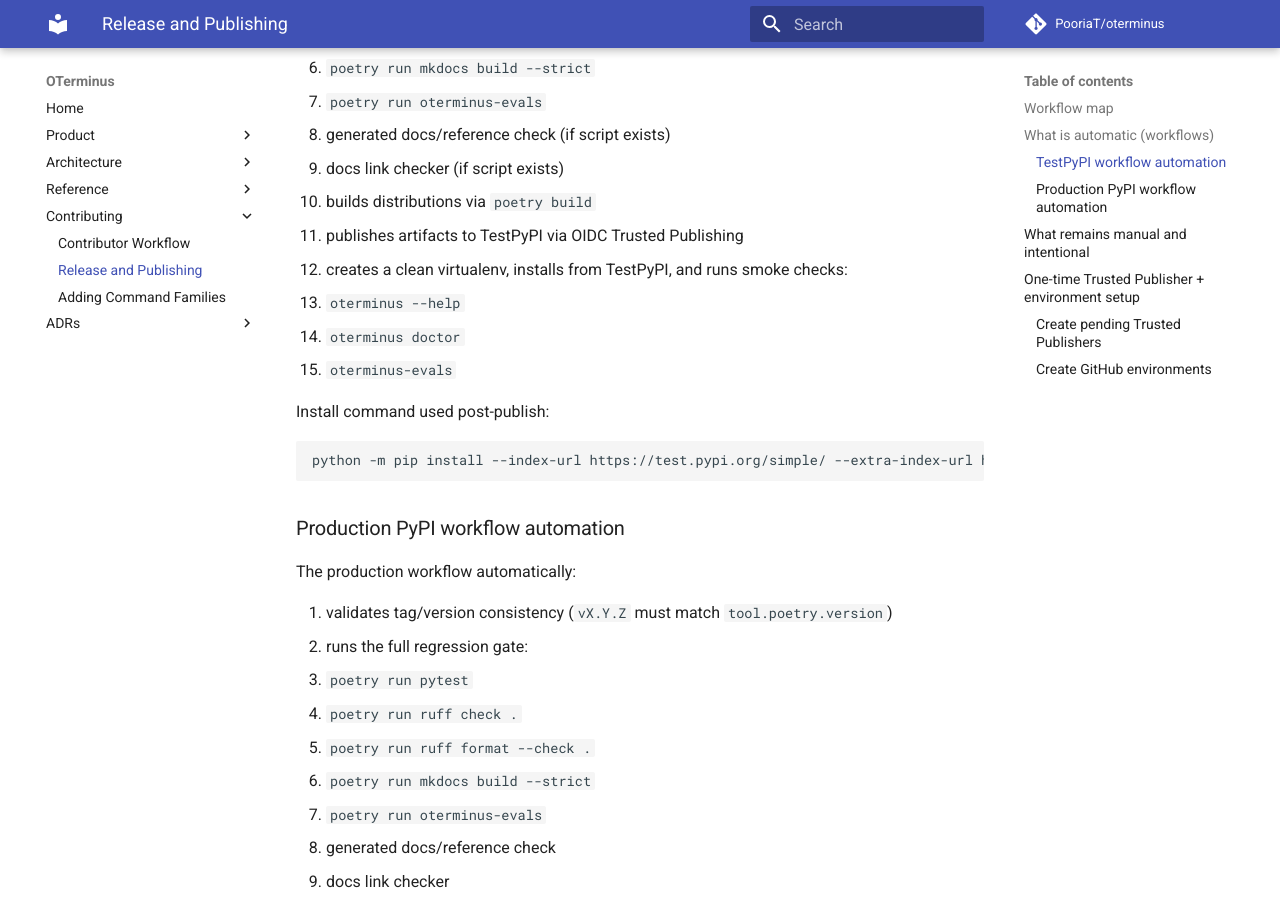
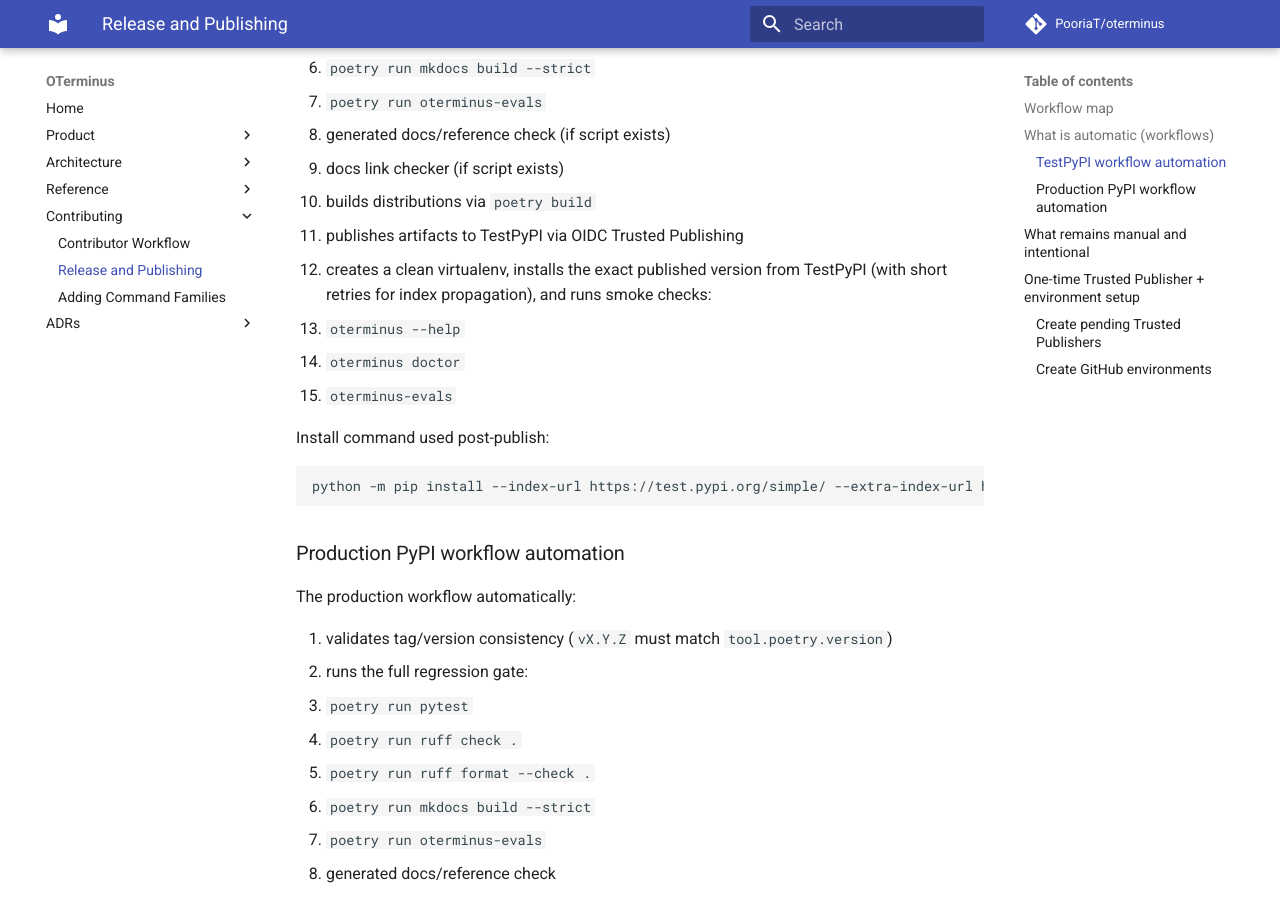
Before and after one commit to PooriaT/oterminus, an MkDocs documentation site: the page built from docs/release.md, in a window 1280 px wide and 900 px high, scrolled down 874 px. Built offline with MkDocs 1.6.1 and Material for MkDocs 9.7.7, drawn with Linux system fonts in a browser that asks for light colours; comment, search, counter and statistics services are not loaded; some of the changed text lies outside the part shown.

Commit message:
Fix TestPyPI verification to pin published version

````diff
--- a/docs/release.md
+++ b/docs/release.md
@@ -30,7 +30,7 @@
    - docs link checker (if script exists)
 3. builds distributions via `poetry build`
 4. publishes artifacts to TestPyPI via OIDC Trusted Publishing
-5. creates a clean virtualenv, installs from TestPyPI, and runs smoke checks:
+5. creates a clean virtualenv, installs the exact published version from TestPyPI (with short retries for index propagation), and runs smoke checks:
    - `oterminus --help`
    - `oterminus doctor`
    - `oterminus-evals`
@@ -38,7 +38,7 @@
 Install command used post-publish:
 
 ```bash
-python -m pip install --index-url https://test.pypi.org/simple/ --extra-index-url https://pypi.org/simple/ oterminus
+python -m pip install --index-url https://test.pypi.org/simple/ --extra-index-url https://pypi.org/simple/ "oterminus==<resolved-version>"
 ```
 
 ### Production PyPI workflow automation
@@ -112,3 +112,6 @@
 4. optionally restrict deployment branches/tags to release patterns
 
 Do **not** add long-lived `PYPI_API_TOKEN` secrets when Trusted Publishing is configured.
+
+
+Note: `oterminus doctor` may exit non-zero in CI if Ollama is unavailable; this smoke check still confirms the CLI is installed and callable.
````
Also changed, not shown: 1 other file.
